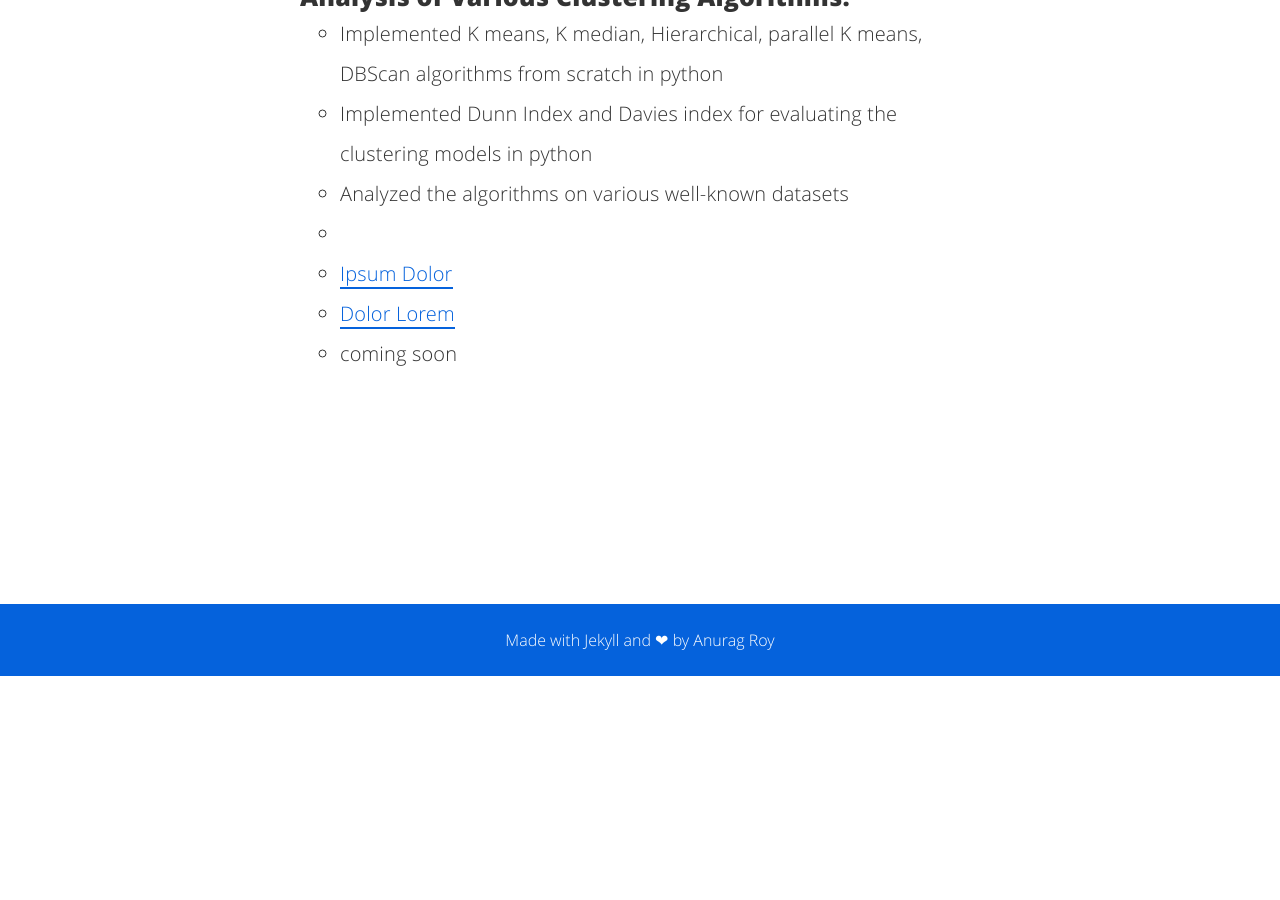
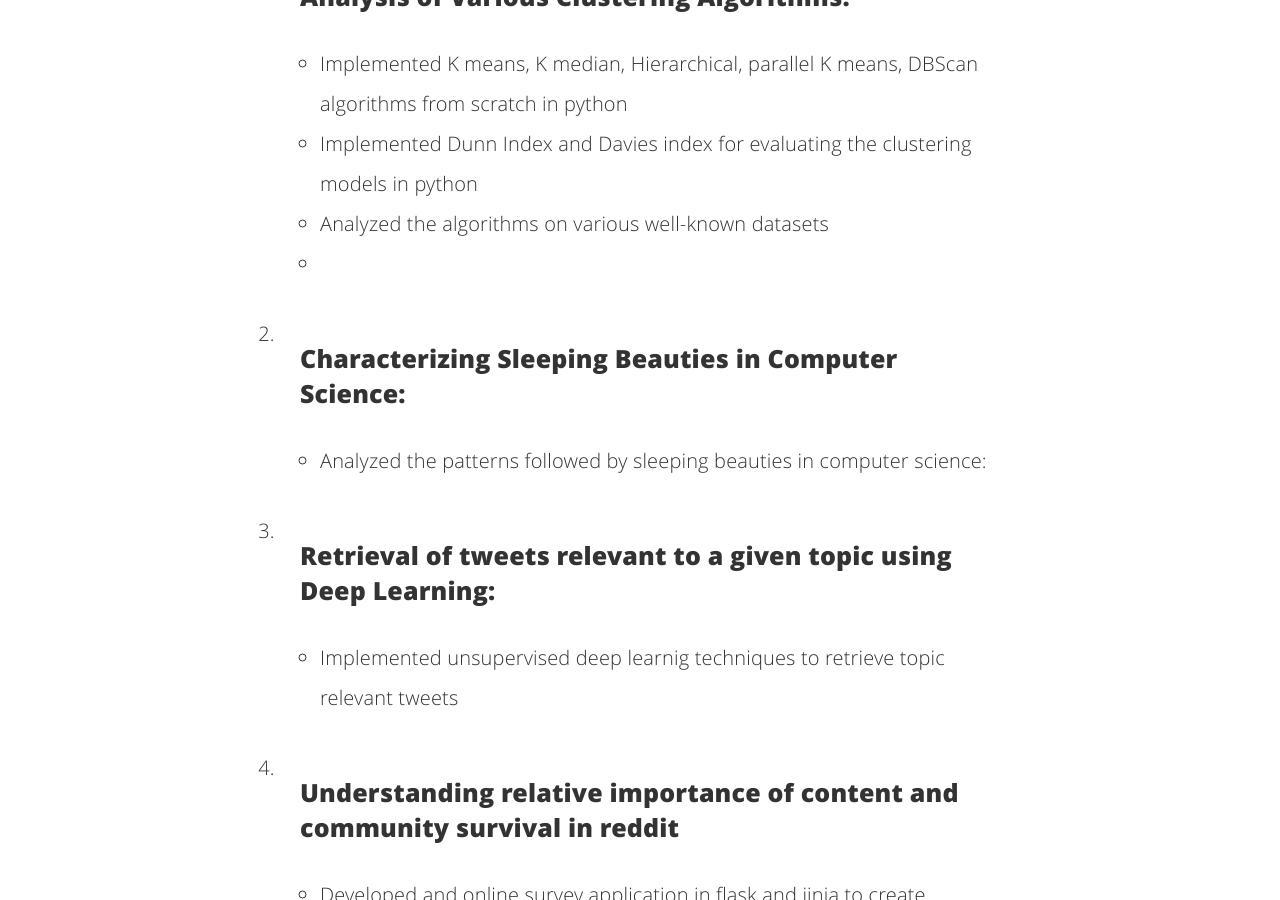
Before and after one commit to ranarag/ranarag.github.io, a Jekyll site: the page built from about.html, in a window 1280 px wide and 900 px high, scrolled down 1883 px. Built offline with Jekyll 4.4.1, drawn with Linux system fonts in a browser that asks for light colours; before the commit the page ends 2559 px from its top, so only the background shows below that; some of the changed text lies outside the part shown.

Commit message:
about page update(projects)

```diff
--- a/about.html
+++ b/about.html
@@ -2,7 +2,7 @@
 layout: minimal
 title: "About me"
 permalink: /about/index.html
-description: "Coming Soon"
+description: "CST under-graduate at IIEST Shibpur"
 ---
 
 <img itemprop="image" class="img-rounded" src="/assets/img/blog-author.jpg" alt="Anurag Roy">
@@ -35,16 +35,34 @@ proident, sunt in culpa qui officia deserunt mollit anim id est laborum.</p> -->
 
 <h2>Projects</h2>
 
-<ul>
-	<li><h3>Analysis of Various Clustering Algorithms:
+<ol>
+	<li><h3>Analysis of Various Clustering Algorithms:</h3>
 		<ul>
 			<li>Implemented K means, K median, Hierarchical, parallel K means,
 				DBScan algorithms from scratch in python</li>
 			<li>Implemented Dunn Index and Davies index for evaluating the
 				clustering models in python</li>
 			<li>Analyzed the algorithms on various well-known datasets<li>
+		</ul>
 	</li>
-	<li><a href="https://github.com/">Ipsum Dolor</a></li>
-	<li><a href="https://github.com/">Dolor Lorem</a></li>
-	<li>coming soon</li>
-</ul>
+	<li><h3>Characterizing Sleeping Beauties in Computer Science:</h3>
+		<ul>
+			<li>Analyzed the patterns followed by sleeping beauties in
+				computer science:</li>
+
+		</ul>
+	</li>
+	<li><h3>Retrieval of tweets relevant to a given topic using
+	Deep Learning:</h3>
+		<ul>
+				<li>Implemented unsupervised deep learnig techniques to retrieve
+				topic relevant tweets</li>
+		</ul>
+	</li>
+	<li><h3>Understanding relative importance of content and community survival
+	in reddit</h3>
+		<ul>
+			<li>Developed and online survey application in flask and jinja to create training
+			set from reddit data</li>
+			<li>Used machine learning models to evaluate accuracy</li>
+</ol>
```
